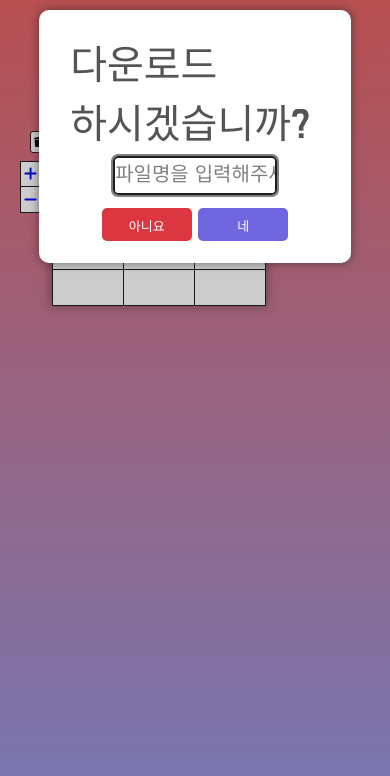
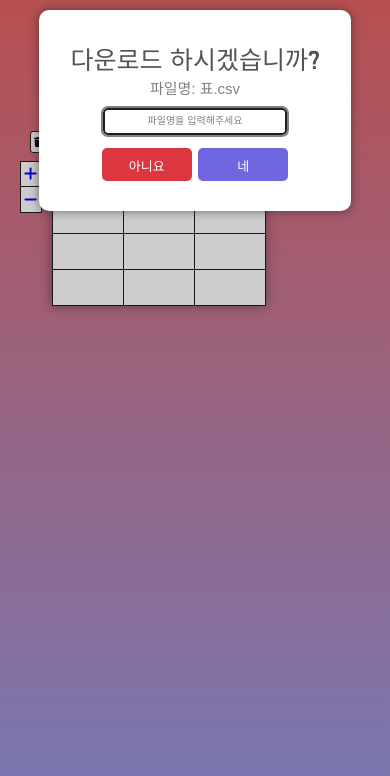
Before and after one commit to Barkshihun/table-to-text, a React (Vite) app: page / in a window 390 px wide. Both pictures are taken after a click on the button "csv로 다운". Shown: the top 776 px of the page. Built offline with nearby package versions, Linux system fonts and the light colour scheme.

Commit message:
📱 Res: 모달들 반응형 디자인 완료

```diff
--- a/src/components/Table.tsx
+++ b/src/components/Table.tsx
@@ -8,7 +8,7 @@ import { ActionName, ShortcutsObj } from "../types/shortcutTypes";
 import { ITEM_NAME, defaultShortcutsObj } from "../shortcutConsts";
 import { RootState } from "../store/store";
 import TableSizeModal from "../modals/TableSizeModal";
-import AddRowOrColModal from "../modals/EditRowOrColModal";
+import EditRowOrColModal from "../modals/EditRowOrColModal";
 
 function Table({ tableContainerRef, contentEditablePresRef }: { tableContainerRef: React.RefObject<HTMLDivElement>; contentEditablePresRef: React.MutableRefObject<HTMLPreElement[][]> }) {
   const dispatch = useDispatch();
@@ -17,7 +17,7 @@ function Table({ tableContainerRef, contentEditablePresRef }: { tableContainerRe
   const lastCol = cols - 1;
   const lastRow = rows - 1;
   const isShowTableSizeModal = useSelector((state: RootState) => state.componentRender.isShowTableSizeModal);
-  const isShowAddRowOrColModal = useSelector((state: RootState) => state.componentRender.isShowAddRowOrColModal);
+  const isShowEditRowOrColModal = useSelector((state: RootState) => state.componentRender.isShowAddRowOrColModal);
   const tableList = useSelector((state: RootState) => state.table.originTableList);
   const focusCell = useSelector((state: RootState) => state.table.focusCell);
   const SET_TIMEOUT_TIME = 5;
@@ -281,7 +281,7 @@ function Table({ tableContainerRef, contentEditablePresRef }: { tableContainerRe
     }
   }, [tableList]);
   useEffect(() => {
-    if (!isShowAddRowOrColModal) {
+    if (!isShowEditRowOrColModal) {
       const col = focusCell.col;
       const row = focusCell.row;
       if (contentEditablePresRef.current[row]) {
@@ -297,11 +297,11 @@ function Table({ tableContainerRef, contentEditablePresRef }: { tableContainerRe
       }
       contentEditablePresRef.current[0][0].focus();
     }
-  }, [isShowAddRowOrColModal]);
+  }, [isShowEditRowOrColModal]);
   console.count("Table렌더링");
   return (
     <>
-      {isShowAddRowOrColModal && <AddRowOrColModal contentEditablePresRef={contentEditablePresRef} />}
+      {isShowEditRowOrColModal && <EditRowOrColModal contentEditablePresRef={contentEditablePresRef} />}
       {isShowTableSizeModal && <TableSizeModal />}
       <main className={"table-system-wrapper"}>
         <div className={"top-container"}>
--- a/src/modals/ConfigShortcutModal.tsx
+++ b/src/modals/ConfigShortcutModal.tsx
@@ -225,7 +225,7 @@ function ConfigShortcutModal() {
       }}
     >
       <div className="modal__content modal__content--config">
-        <h1>단축키 설정</h1>
+        <h1 className="modal__title">단축키 설정</h1>
         <div className="modal__shortcut-container">
           <label className="modal__checkbox-container modal__checkbox-container--shortcut">
             <input className="modal__checkbox" type="checkbox" onChange={onSelectAll} ref={selectAllBtnRef} />
--- a/src/modals/DownloadModal.tsx
+++ b/src/modals/DownloadModal.tsx
@@ -55,7 +55,7 @@ function DownloadModal({ onDownloadToCsv, onDownloadToPng }: { onDownloadToCsv:
         }
       }}
     >
-      <div className="modal__content">
+      <div className="modal__content modal__content--download">
         <div className="modal__download-wrapper">
           <h1 className="modal__download-question">다운로드 하시겠습니까?</h1>
           <h2 className="malgun-gothic modal__file-name-indicator">
--- a/src/modals/EditRowOrColModal.tsx
+++ b/src/modals/EditRowOrColModal.tsx
@@ -398,7 +398,7 @@ function EditRowOrColModal({ contentEditablePresRef }: { contentEditablePresRef:
       }}
     >
       <div className="modal__content modal__content--edit">
-        <h1>{mode === "add" ? "삽입" : "삭제"}</h1>
+        <h1 className="modal__title">{mode === "add" ? "삽입" : "삭제"}</h1>
         {renderCheckBoxes()}
         <div className="modal__no-yes-btn-container modal__no-yes-btn-container--edit">
           <button
--- a/src/pages/Home.tsx
+++ b/src/pages/Home.tsx
@@ -35,7 +35,7 @@ function Home({ contentEditablePresRef }: { contentEditablePresRef: React.Mutabl
     if (csvFile.type !== "text/csv") {
       Swal.fire({
         icon: "error",
-        title: "csv 파일만 불러올 수 있습니다",
+        title: "csv 파일만\n불러올 수 있습니다",
         position: "top",
       });
       return;
--- a/src/scss/Btn.scss
+++ b/src/scss/Btn.scss
@@ -94,6 +94,9 @@
   border: none;
   background-color: rgb(112 102 224);
   color: white;
+  @include middle {
+    font-size: 17px;
+  }
   &:hover {
     background-color: rgb(101 92 201);
   }
@@ -108,6 +111,9 @@
   border: none;
   background-color: rgb(220 55 65);
   color: white;
+  @include middle {
+    font-size: 17px;
+  }
   &:hover {
     background-color: rgb(198 49 58);
   }
@@ -141,6 +147,12 @@
   height: 90%;
   border-radius: 3px;
   padding: 2px 7px;
+  @include middle {
+    font-size: 15px;
+  }
+  @include mobile {
+    font-size: 10px;
+  }
 }
 .btn--reset {
   font-weight: bold;
@@ -149,4 +161,10 @@
   height: 90%;
   border-radius: 3px;
   padding: 2px 7px;
+  @include middle {
+    font-size: 15px;
+  }
+  @include mobile {
+    font-size: 10px;
+  }
 }
--- a/src/scss/Home.scss
+++ b/src/scss/Home.scss
@@ -17,6 +17,7 @@
   font-size: 20px;
   @include middle {
     font-size: 15px;
+    border-radius: 7px;
   }
   @include mobile {
     font-size: 10px;
--- a/src/scss/Modal.scss
+++ b/src/scss/Modal.scss
@@ -10,22 +10,24 @@
   z-index: 2;
   top: 0;
   color: rgb(84 84 84);
+  overflow-y: auto;
 }
 .modal__content {
-  @include desktop {
-    width: 50%;
-    font-size: 50px;
+  width: 50%;
+  font-size: 50px;
+  height: 30vh;
+  @include mobile {
+    width: 80%;
+    font-size: 30px;
+    height: 30vh;
   }
-  width: 80%;
-  height: 30vh;
-  margin-top: 10px;
+  margin: 10px 0;
   background-color: white;
   border-radius: 10px;
   display: flex;
   flex-direction: column;
   justify-content: center;
   align-items: center;
-  font-size: 30px;
   font-family: "Do Hyeon", sans-serif;
   @extend %shadow;
   @keyframes popup {
@@ -43,16 +45,29 @@
   }
   animation: 0.2s ease-in-out popup;
 }
+.modal__content--download {
+  height: max-content;
+  padding: 30px 0;
+}
 .modal__content--config {
   height: max-content;
   width: max-content;
   padding: 40px 50px;
+  @include middle {
+    padding: 30px;
+  }
+  @include mobile {
+    padding: 20px;
+  }
   align-items: flex-start;
 }
 .modal__content--edit {
   height: max-content;
-  width: 370px;
-  padding: 40px 40px;
+  width: max-content;
+  padding: 40px 50px;
+  @include mobile {
+    padding: 20px 40px;
+  }
   align-items: flex-start;
 }
 .modal__table-size-wrapper {
@@ -82,13 +97,22 @@
 }
 .modal__input--table-size {
   font-size: 30px;
+  @include mobile {
+    font-size: 20px;
+  }
   width: 30%;
   color: rgb(84 84 84);
 }
 .modal__input--download {
   width: 80%;
   font-size: 20px;
-  padding: 5px 0;
+  @include middle {
+    font-size: 15px;
+  }
+  @include mobile {
+    font-size: 10px;
+  }
+  padding: 5px 10px;
   &::placeholder {
     color: gray;
   }
@@ -109,18 +133,24 @@
 }
 .modal__download-question {
   font-size: 40px;
+  @include mobile {
+    font-size: 25px;
+  }
+  text-align: center;
 }
 .modal__file-name-indicator {
   display: flex;
   justify-content: center;
   align-items: center;
   font-size: 25px;
-  margin-bottom: 5px;
+  text-align: center;
+  margin-bottom: 10px;
+  @include mobile {
+    font-size: 15px;
+  }
   color: gray;
-  width: 70%;
-  height: 23%;
-  overflow-x: auto;
-  white-space: pre;
+  word-break: break-all;
+  white-space: break-spaces;
 }
 .modal__no-yes-btn-container {
   width: 100%;
@@ -144,6 +174,11 @@
   height: 40px;
   padding: 5px 10px;
   margin-bottom: 5px;
+  @include mobile {
+    height: 30px;
+    padding: 0px 5px;
+    margin-bottom: 0;
+  }
   &:focus {
     outline: none;
     border: 2px solid black;
@@ -151,14 +186,32 @@
 }
 .modal__checkbox-container--shortcut {
   margin-bottom: 0;
+  padding: 0;
+  padding-right: 10px;
+  padding: 5px 10px;
+  height: max-content;
 }
 .modal__checkbox-text {
-  padding-bottom: 0.1em;
+  line-height: 1;
+  @include middle {
+    font-size: 30px;
+  }
+  @include mobile {
+    font-size: 15px;
+  }
 }
 .modal__checkbox {
   margin: 0;
   margin-right: 7px;
 }
+.modal__title {
+  @include middle {
+    font-size: 40px;
+  }
+  @include mobile {
+    font-size: 25px;
+  }
+}
 .modal__shortcut-container {
   display: flex;
   align-items: center;
--- a/src/scss/Output.scss
+++ b/src/scss/Output.scss
@@ -3,9 +3,6 @@
 textarea {
   @extend %border;
   @extend %shadow;
-  @include mobile {
-    resize: none;
-  }
 }
 .output-container {
   display: flex;
```
